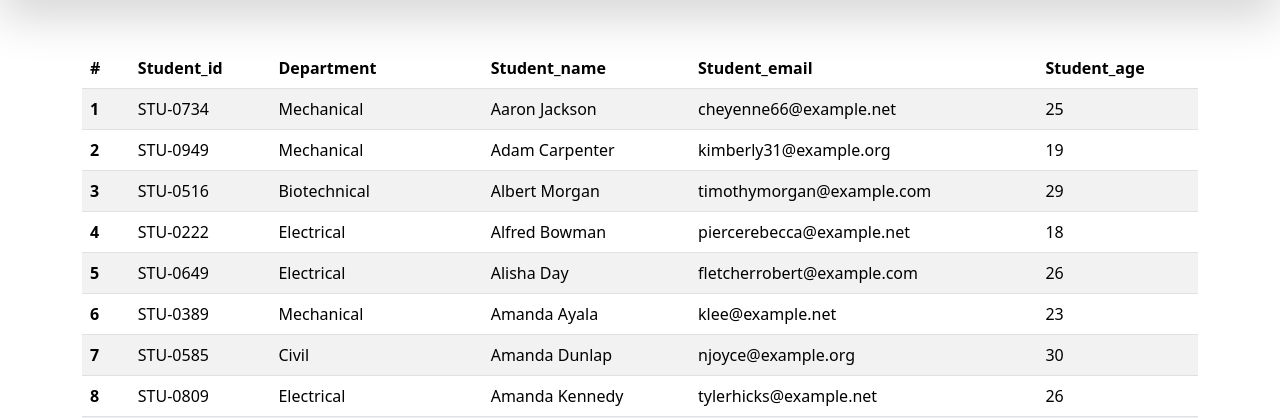
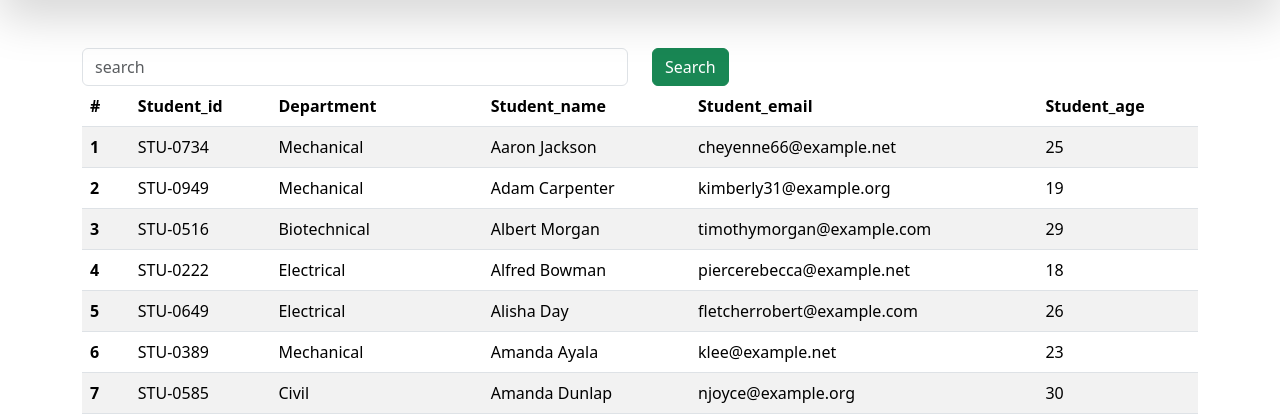
Before and after one commit to bhavyasree627/Recipe_app, a Django app: page /students/ in a window 1280 px wide. Shown: the part 56-474 px from the top of the page. Run offline with Django 3.2, Linux system fonts and the light colour scheme; data comes from the database, SQL or seed files in the repository.

Commit message:
added search functionality to report card

```diff
--- a/vege/templates/reports/students.html
+++ b/vege/templates/reports/students.html
@@ -2,6 +2,16 @@
 
 {% block start %}
     <div class="container mt-5">
+        <form>
+            <div class="row">
+                <div class="col-md-6">
+                    <input class="form-control" name="search" placeholder="search">
+                </div>
+                <div class="col-md-6">
+                    <button class="btn btn-success">Search</button>
+                </div>
+            </div>
+        </form>
         <table class="table table-striped">
             <thead>
                 <tr>
--- a/vege/views.py
+++ b/vege/views.py
@@ -101,8 +101,18 @@
 
     return render(request,"register.html")
 
+from django.db.models import Q
 def get_students(request):
     queryset=Student.objects.all()
+    if request.GET.get('search'):
+        search=request.GET.get('search')
+        queryset=queryset.filter(
+            Q(student_name__icontains=search) |
+            Q(department__department__icontains=search) |
+            Q(student_age__icontains=search) |
+            Q(student_email__icontains=search) |
+            Q(student_id__student_id__icontains=search)
+            )
     paginator = Paginator(queryset, 25)  # Show 25 contacts per page.
     page_number = request.GET.get("page",1)
     page_obj = paginator.get_page(page_number)
```
